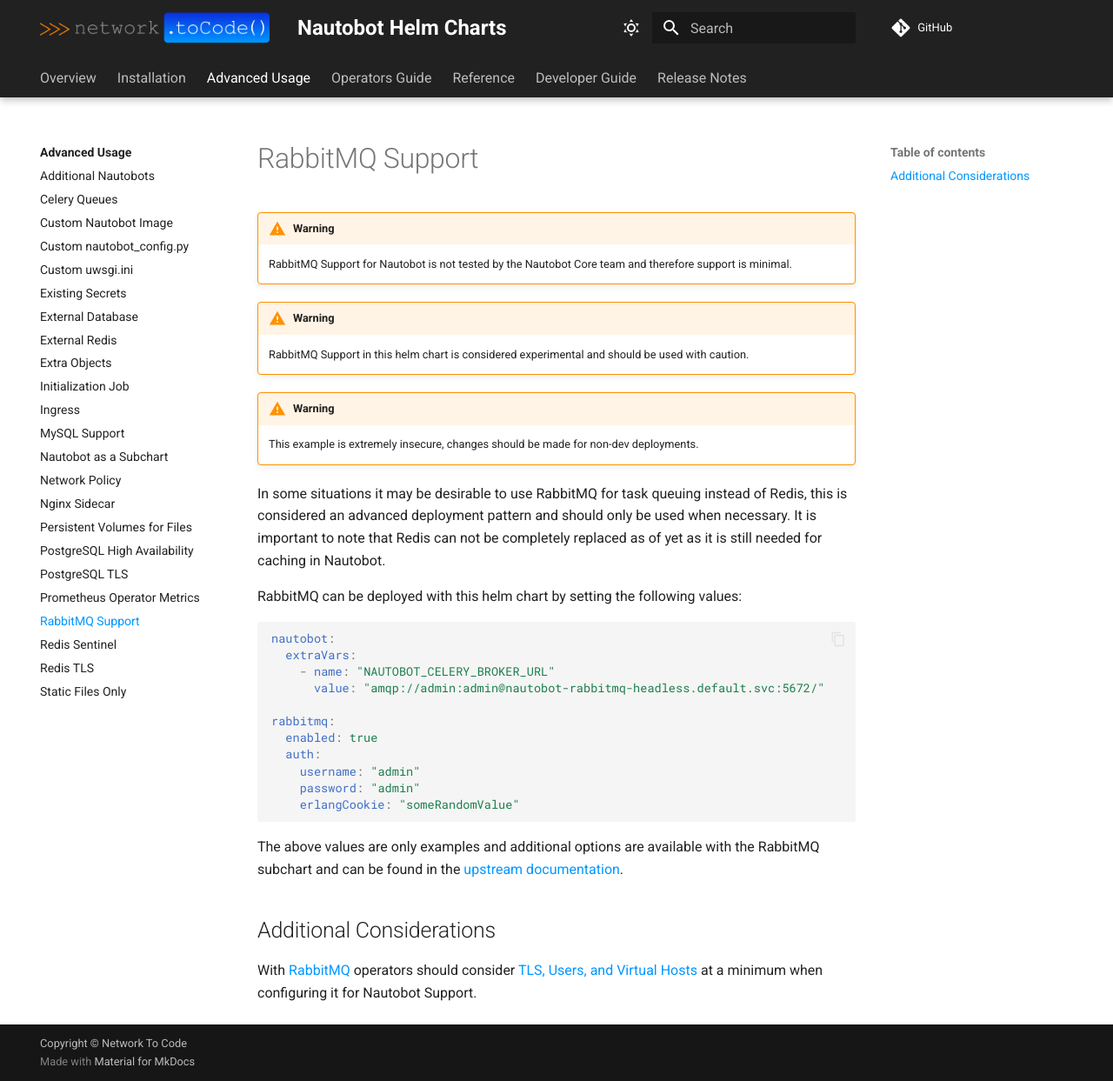
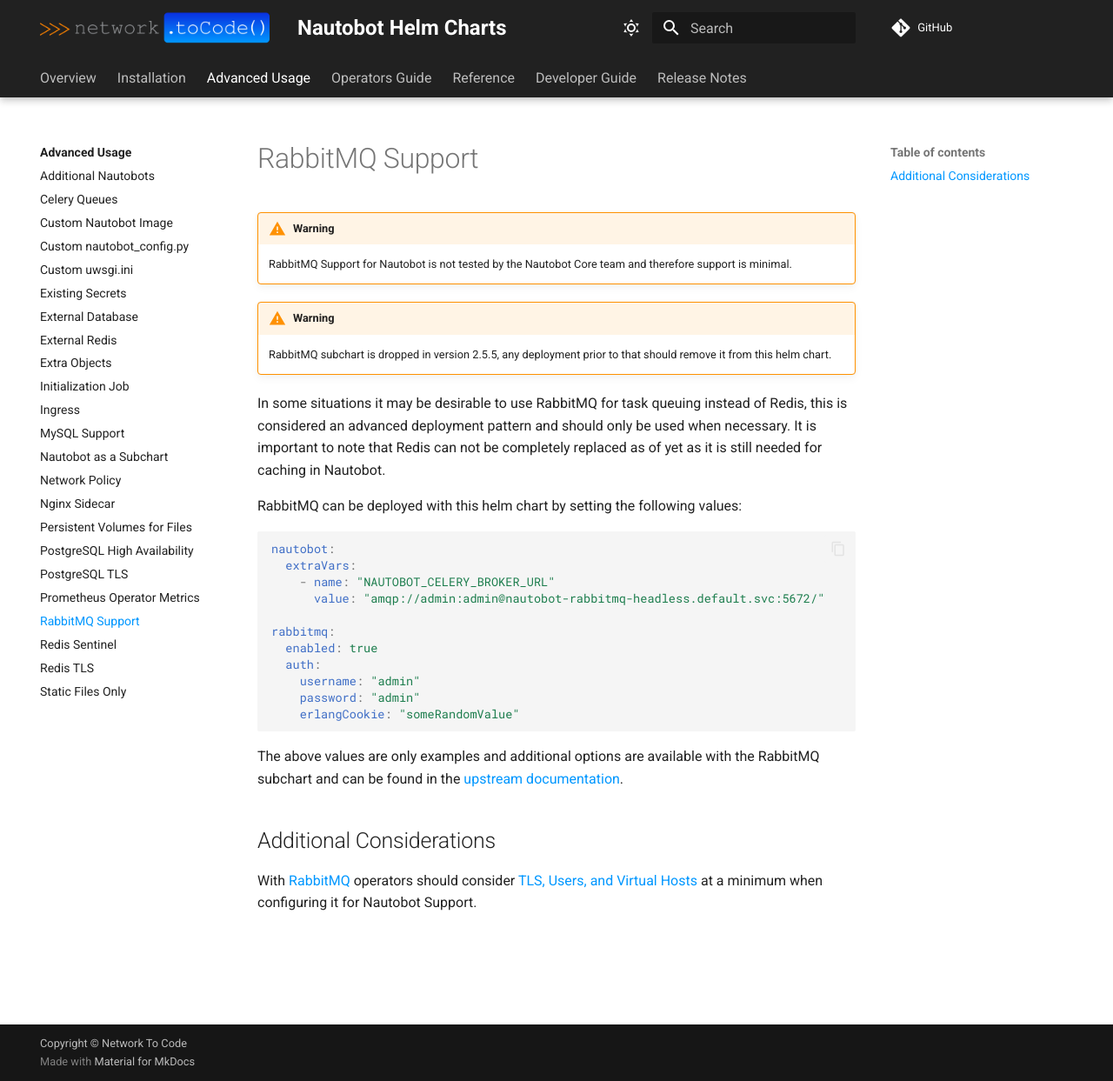
Before and after one commit to nautobot/helm-charts, an MkDocs documentation site: the page built from docs/advanced-features/rabbitmq.md, in a window 1280 px wide and 1243 px high. Shown: the whole window at 87% size. Built offline with MkDocs 1.6.1 and Material for MkDocs 9.7.7, drawn with Linux system fonts in a browser that asks for light colours; comment, search, counter and statistics services are not loaded.

Commit message:
remove rabbitmq subchart

```diff
--- a/docs/advanced-features/rabbitmq.md
+++ b/docs/advanced-features/rabbitmq.md
@@ -4,10 +4,7 @@
     RabbitMQ Support for Nautobot is not tested by the Nautobot Core team and therefore support is minimal.
 
 !!! warning
-    RabbitMQ Support in this helm chart is considered experimental and should be used with caution.
-
-!!! warning
-    This example is extremely insecure, changes should be made for non-dev deployments.
+    RabbitMQ subchart is dropped in version 2.5.5, any deployment prior to that should remove it from this helm chart.
 
 In some situations it may be desirable to use RabbitMQ for task queuing instead of Redis, this is considered an advanced deployment pattern and should only be used when necessary.  It is important to note that Redis can not be completely replaced as of yet as it is still needed for caching in Nautobot.
 
```
Also changed, not shown: 5 other files.
